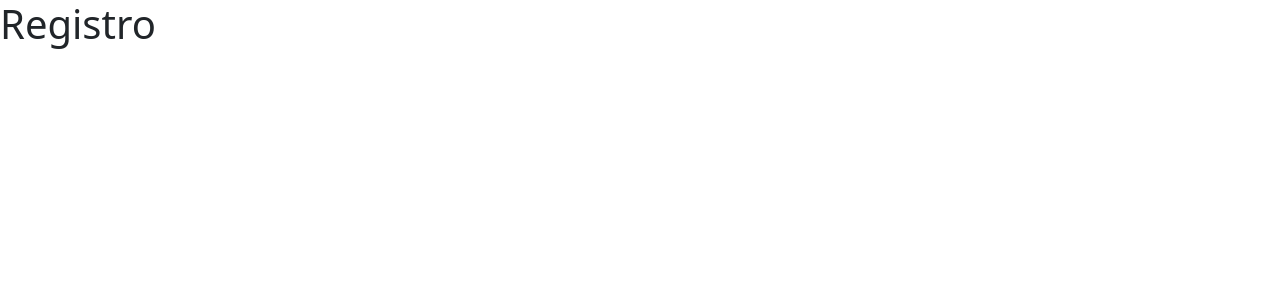
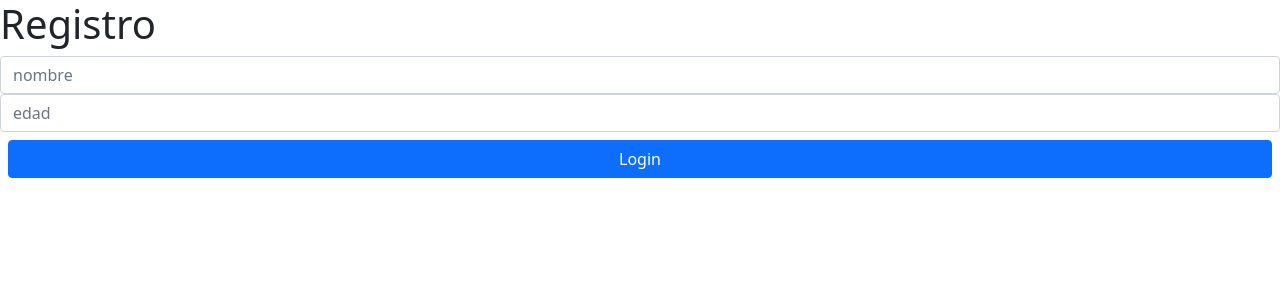
Before and after one commit to Alanfq08/mordi2-front-2, a React (Create React App) app: page /register in a window 1280 px wide. Shown: the top 300 px of the page. Built offline with nearby package versions, Linux system fonts and the light colour scheme.

Commit message:
añadiendo registro de usuarios

```diff
--- a/src/App.js
+++ b/src/App.js
@@ -1,6 +1,7 @@
 import React from 'react';
 import './App.css';
 import { Rutas } from './Routes/Rutas';
+import "bootstrap/dist/css/bootstrap.min.css";
 
 function App() {
   return (
--- a/src/Pages/Home.js
+++ b/src/Pages/Home.js
@@ -2,13 +2,14 @@ import React from 'react'
 import { Link } from 'react-router-dom'
 
 export const Home = () => {
+
     return (
         <div>
             <h1>Bienvenido a Mordi2</h1>
             <nav>
                 <ul>
                     <li>
-                        <Link to="/login">Login</Link>
+                        <Link to="/profile">Acceder</Link>
                     </li>
                     <li>
                         <Link to="/register">Registrarse</Link>
--- a/src/Pages/Login.js
+++ b/src/Pages/Login.js
@@ -1,5 +1,4 @@
 import axios from 'axios';
-import "bootstrap/dist/css/bootstrap.min.css";
 import React, { useState } from 'react'
 import Swal from 'sweetalert2';
 import { useForm } from '../hooks/useForm';
@@ -49,7 +48,6 @@ export const Login = () => {
                         type="text"
                         name="description"
                         className="form-control"
-                        autocomplete="off"
                         onChange={handleInputChange}
                         value={description}
                     />
--- a/src/Pages/Perfil.js
+++ b/src/Pages/Perfil.js
@@ -1,7 +1,5 @@
 
 export const Perfil = ({nombre,edad}) => {
-    console.log(nombre);
-    console.log(edad);
     return (
         <div>
             <h1>Perfil</h1>
--- a/src/Pages/Register.js
+++ b/src/Pages/Register.js
@@ -1,9 +1,69 @@
+import axios from 'axios';
 import React from 'react'
+import Swal from 'sweetalert2';
+import { useForm } from '../hooks/useForm';
 
 export const Register = () => {
+
+    const getProfile = () => {
+        const url = "https://warm-retreat-82659.herokuapp.com/redsocial/Persons/all";
+        axios.get(url)
+            .then((res) => {
+                let res2 = res.data.filter(person => person.name === nombre);
+                if (res2.length === 0) {
+                    postProfile();
+                    return Swal.fire('¡Atencion!', 'Usuario Registrado con exito', 'success')
+                }
+                else {
+                    return Swal.fire('¡Atencion!', 'Usuario Registrado con anterioridad', 'error')
+                }
+            });
+    };
+
+    function postProfile() {
+        const data = { name: `${nombre}`, age: edad };
+        axios.post('https://warm-retreat-82659.herokuapp.com/redsocial/Persons/', data)
+            .then(response => console.log(response));
+    }
+
+    const [{ nombre }, handleInputChange, reset] = useForm({ nombre: '' })
+    const [{ edad }, handleInputChange2,reset2] = useForm({ edad: '' })
+
+    const handleSubmit = (e) => {
+        e.preventDefault();
+        reset();
+        reset2();
+        getProfile();
+    }
+
     return (
         <div>
             <h1>Registro</h1>
+
+
+            <form onSubmit={handleSubmit}>
+                <input
+                    type="text"
+                    name="nombre"
+                    className="form-control"
+                    onChange={handleInputChange}
+                    value={nombre}
+                    placeholder="nombre"
+                />
+                <input
+                    type="text"
+                    name="edad"
+                    className="form-control"
+                    onChange={handleInputChange2}
+                    value={edad}
+                    placeholder="edad"
+                />
+                <div className="d-grid m-2">
+                    <button className="btn btn-primary">
+                        Login
+                    </button>
+                </div>
+            </form>
         </div>
     )
 }
--- a/src/Routes/Rutas.js
+++ b/src/Routes/Rutas.js
@@ -11,7 +11,7 @@ export const Rutas = () => {
                 <Route exact path="/" element={<Home />} />
                 <Route exact path="/home" element={<Home />} />
                 <Route exact path="/register" element={<Register />} />
-                <Route exact path="/login" element={<Login />} />
+                <Route exact path="/profile" element={<Login />} />
             </Routes>
         </BrowserRouter>
     )
```
